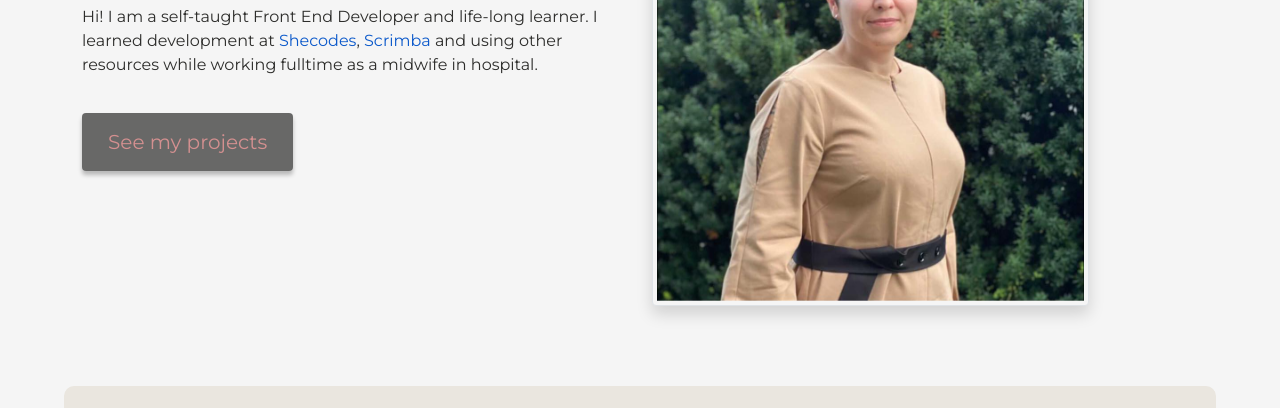
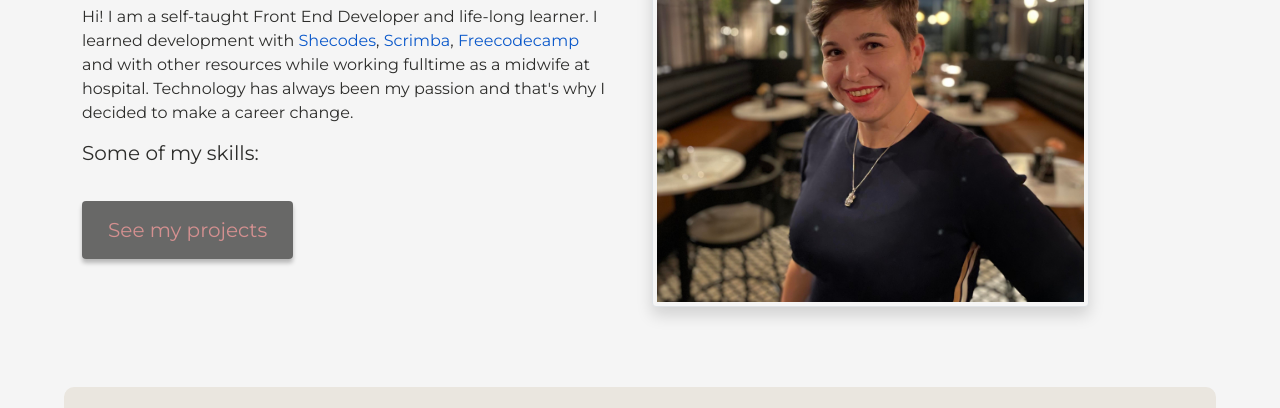
Before and after one commit to anasommer/portfolio, a plain HTML site: page about.html in a window 1280 px wide. Shown: the part 272-680 px from the top of the page. Drawn offline with nearby package versions, Linux system fonts and the light colour scheme.

Commit message:
new profile image and added some about me text

```diff
--- a/about.html
+++ b/about.html
@@ -46,18 +46,23 @@
         <div class="col-lg-6">
           <h1 class="mb-1">Ana Sommer</h1>
           <h2 class="text-bold pb-2">Front End Developer, based in Norway</h2>
-          <p>
+          <p class="text-justify">
             Hi! I am a self-taught Front End Developer and life-long learner. I
-            learned development at
+            learned development with
             <a href="https://shecodes.io" target="_blank">Shecodes</a>,
-            <a href="https://scrimba.com" target="_blank">Scrimba</a> and using
-            other resources while working fulltime as a midwife in hospital.
+            <a href="https://scrimba.com" target="_blank">Scrimba</a>,
+            <a href="https://freecodecamp.org" target="_blank">Freecodecamp</a>
+            and with other resources while working fulltime as a midwife at
+            hospital. Technology has always been my passion and that's why I
+            decided to make a career change.
           </p>
+          <h2 class="pb-2">Some of my skills:</h2>
+
           <a href="/work.html" class="btn btn-main">See my projects</a>
         </div>
         <div class="col-lg-6">
           <img
-            src="img/profile-img3.jpeg"
+            src="img/profile-picture.jpeg"
             alt="Photo of Ana"
             class="img-fluid shadow img-thumbnail"
           />
```
Also changed, not shown: img/profile-picture.jpeg (added).
